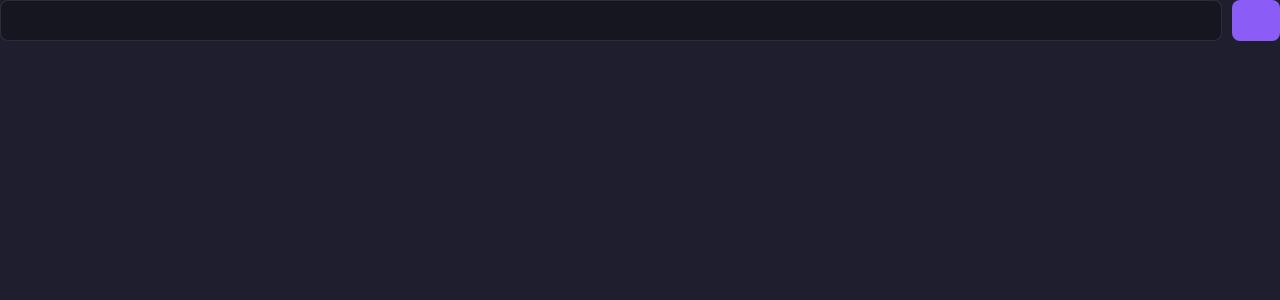
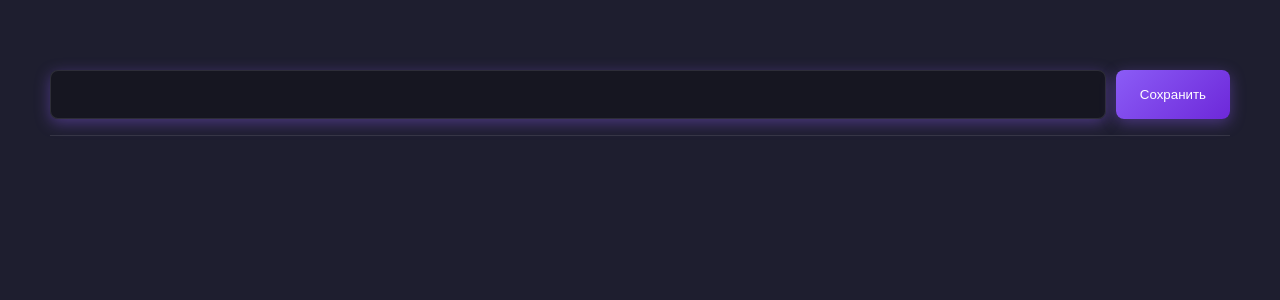
Before and after one commit to AtamanovPetr/todo-list, a React (Vite) app: page / in a window 1280 px wide. Shown: the top 300 px of the page. Built offline with nearby package versions, Linux system fonts and the light colour scheme.

Commit message:
add styles

```diff
--- a/src/App.tsx
+++ b/src/App.tsx
@@ -24,7 +24,7 @@ function App() {
     setTodos((prev) => prev.filter((todo) => todo.id !== id));
   }
   return (
-    <div>
+    <div className="container">
       <AddTodoForm onAdd={handleAddTodo} />
       <TodoList todos={todos} onToggle={handleToggle} onDelete={handleDelete} />
     </div>
--- a/src/components/AddTodoForm.tsx
+++ b/src/components/AddTodoForm.tsx
@@ -10,6 +10,7 @@ function AddTodoForm({ onAdd }: { onAdd: (text: string) => void }) {
     setText("");
   }
   return (
+    <section className="main">
       <form action="#" onSubmit={sendText} className="todo-form">
         <input
           type="text"
@@ -17,8 +18,11 @@ function AddTodoForm({ onAdd }: { onAdd: (text: string) => void }) {
           onChange={handleInput}
           className="todo-input"
         />
-      <button className="todo-btn" type="submit"></button>
+        <button className="todo-btn" type="submit">
+          Сохранить
+        </button>
       </form>
+    </section>
   );
 }
 
--- a/src/index.css
+++ b/src/index.css
@@ -16,18 +16,31 @@ body {
   background-color: var(--bg);
   color: var(--text-primary);
 }
+.container {
+  max-width: 1440px;
+  margin: 0 auto;
+  padding: 0 50px;
+}
 .todo-form {
   display: flex;
   gap: 10px;
   margin-bottom: 20px;
+  padding-bottom: 16px;
+  border-bottom: 1px solid var(--card-border);
 }
 .todo-input {
   flex: 1;
-  padding: 12px;
+  padding: 16px;
   border-radius: 8px;
   border: 1px solid var(--card-border);
   background: var(--card-bg);
   color: var(--text-primary);
+  box-shadow: 0 4px 15px rgba(139, 92, 246, 0.4);
+  transition: all 0.2s ease;
+}
+.todo-input:focus {
+  background-color: #161414;
+  outline: none;
 }
 .todo-btn {
   padding: 12px 24px;
@@ -36,18 +49,57 @@ body {
   background: var(--accent);
   color: #fff;
   cursor: pointer;
+  background: linear-gradient(135deg, var(--accent), #6d28d9);
+  box-shadow: 0 4px 15px rgba(139, 92, 246, 0.4);
+  transition: all 0.2s ease;
+}
+.todo-btn:hover {
+  box-shadow: 0 6px 20px rgba(139, 92, 246, 0.6);
+  transform: translateY(-1px);
 }
 .todo-item {
   display: flex;
   align-items: center;
-  padding: 12px;
+  padding: 20px;
   border-radius: 8px;
   background: var(--card-bg);
   border: 1px solid var(--card-border);
   margin-bottom: 8px;
+  transition: 0.3s transform;
+  backdrop-filter: blur(6px);
+  -webkit-backdrop-filter: blur(6px);
+  box-shadow: 0 4px 12px rgba(0, 0, 0, 0.3);
+}
+.todo-item:hover {
+  transform: scale(1.03);
 }
 .todo-item__checkbox {
-  margin-right: 12px;
+  margin-right: 15px;
+  appearance: none;
+  width: 22px;
+  height: 22px;
+  border: 2px solid var(--card-border);
+  border-radius: 6px;
+  background: transparent;
+  cursor: pointer;
+  position: relative;
+  transition: all 0.2s ease;
+}
+
+.todo-item__checkbox:checked {
+  background: var(--accent);
+  border-color: var(--accent);
+}
+
+.todo-item__checkbox:checked::after {
+  content: "✓";
+  position: absolute;
+  top: 50%;
+  left: 50%;
+  transform: translate(-50%, -50%);
+  color: #fff;
+  font-size: 14px;
+  font-weight: bold;
 }
 .todo-item__text {
   flex: 1;
@@ -62,3 +114,7 @@ body {
   color: var(--danger);
   cursor: pointer;
 }
+
+.main {
+  padding-top: 70px;
+}
```
Lines whose indentation alone changed are shown as unchanged.
